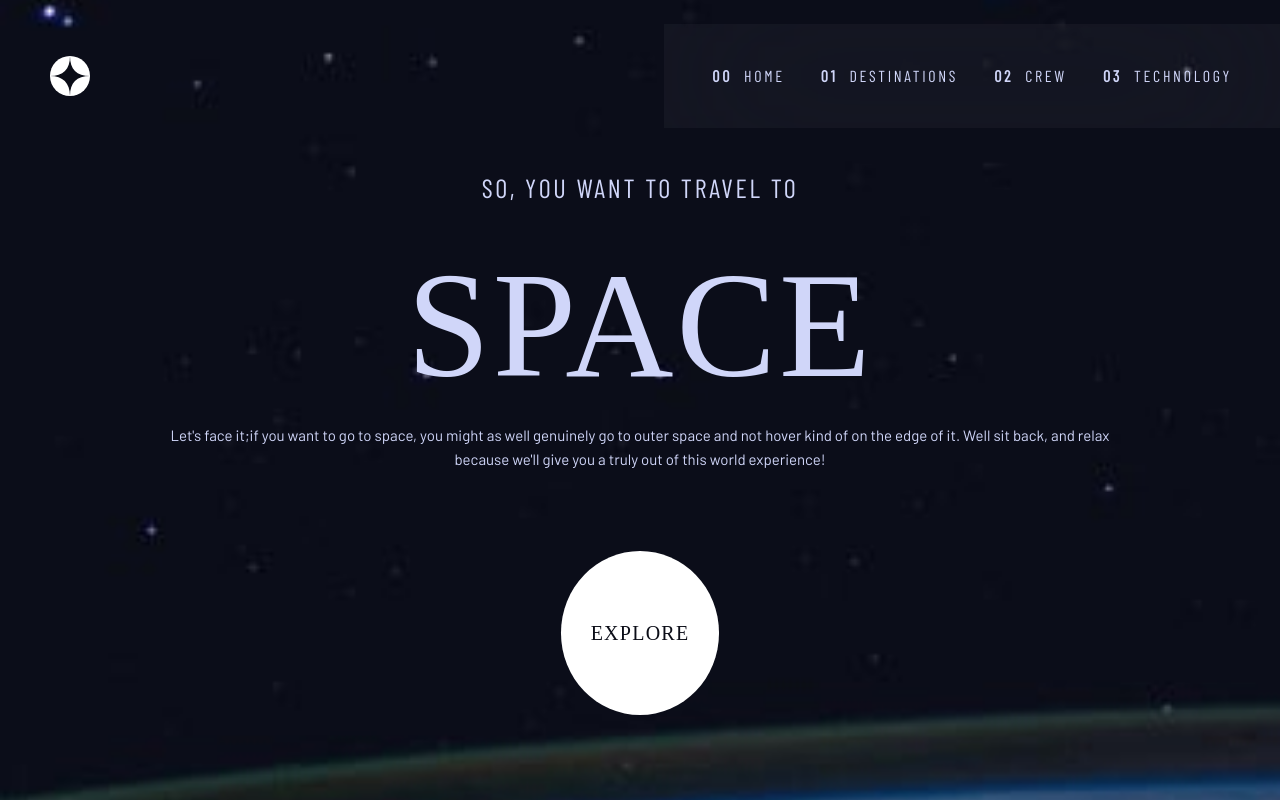
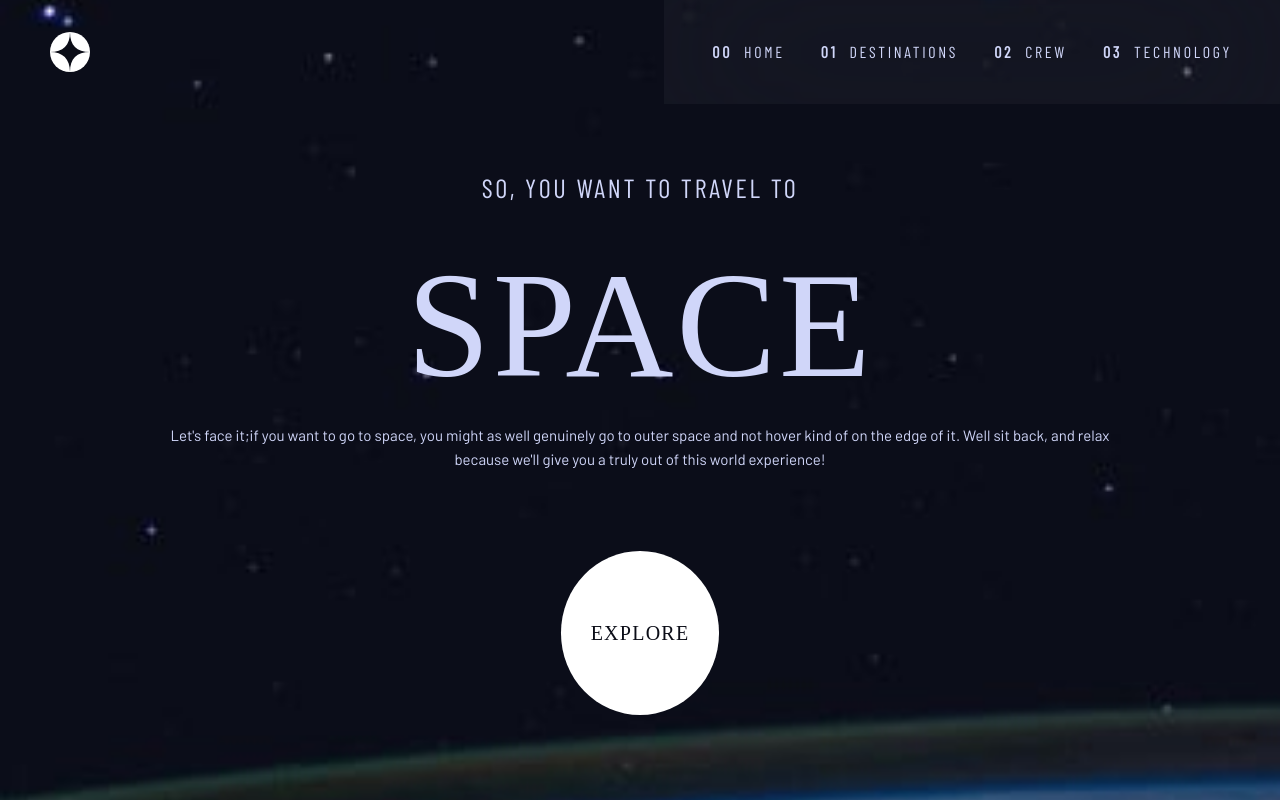
Before and after one commit to jjalbuenacabuyao/space-tourism, a React (Vite) app: page / in a window 1280 px wide. Built offline with nearby package versions, Linux system fonts and the light colour scheme; a web font is replaced by a local one.

Commit message:
added md:py-0

```diff
--- a/src/components/Header.jsx
+++ b/src/components/Header.jsx
@@ -9,7 +9,7 @@ const Header = () => {
 
   const logo = data.home.logo;
   return (
-    <header className="absolute top-0 left-0 right-0 flex items-center justify-between px-responsive py-6 md:pr-0">
+    <header className="absolute top-0 left-0 right-0 flex items-center justify-between px-responsive py-6 md:py-0 md:pr-0">
       <Logo src={logo} />
       <NavToggle toggle={() => setVisible(!visible)} isOpened={visible} />
       <Nav visible={visible} />
```
